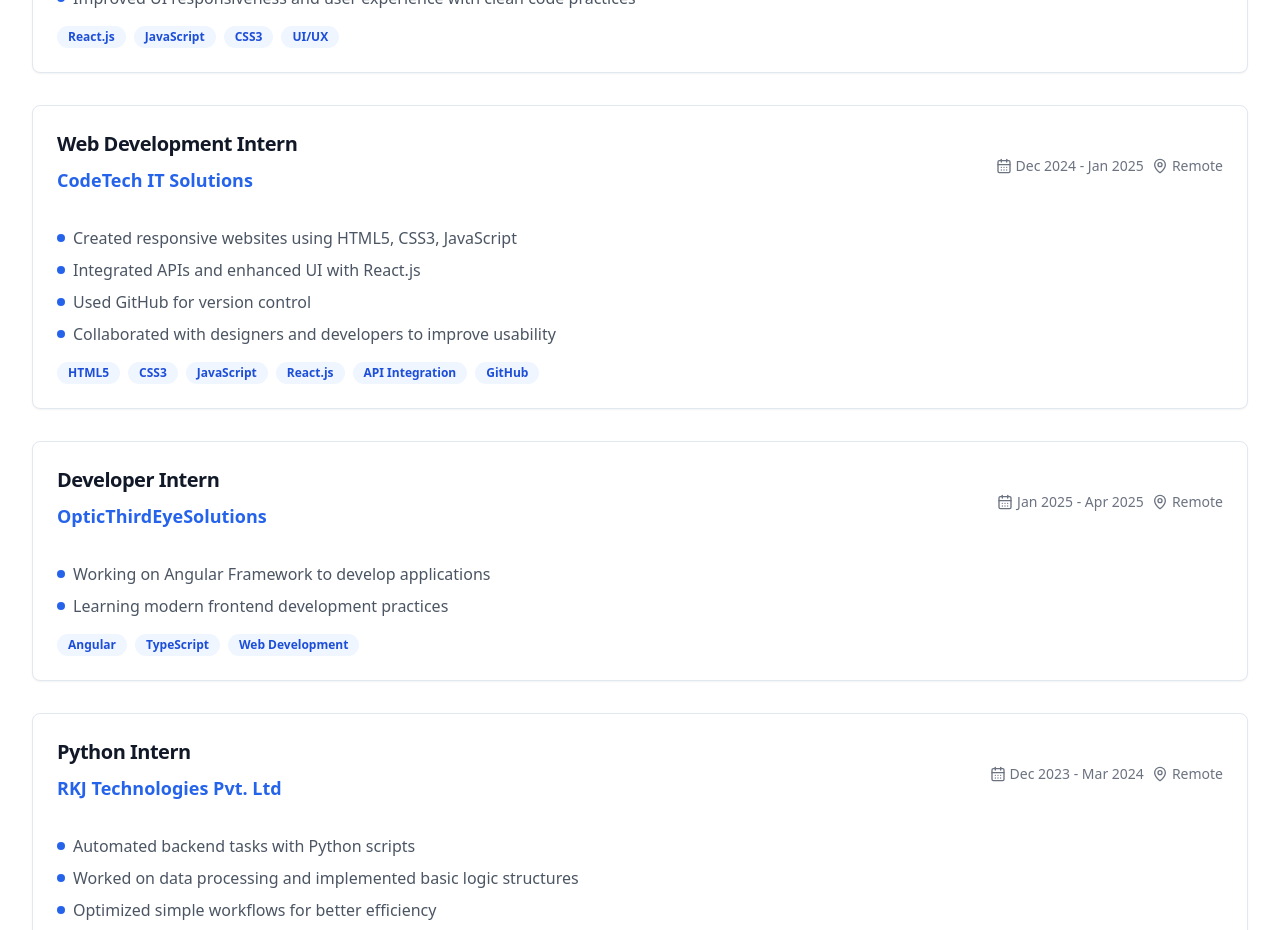
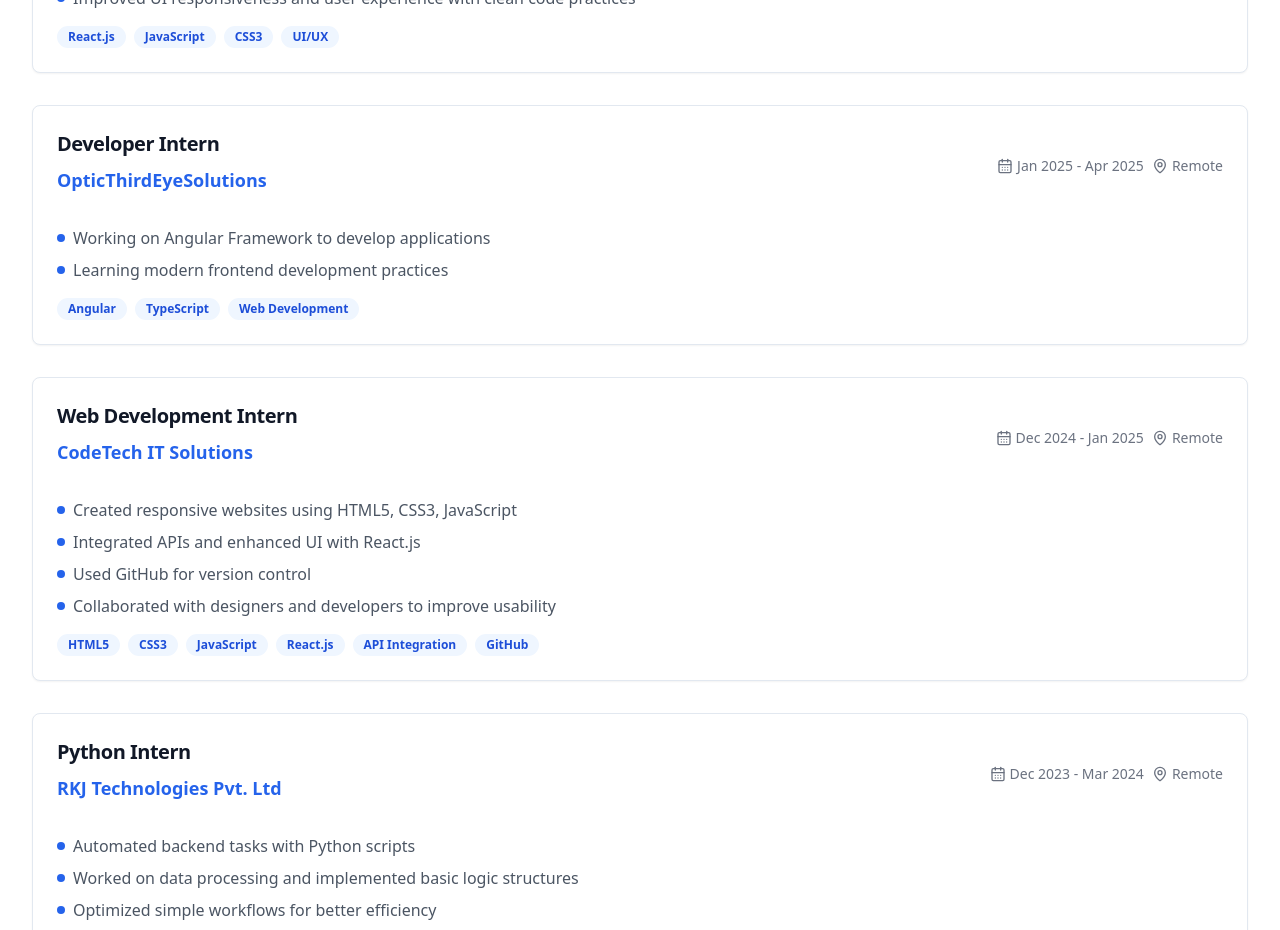
Before and after one commit to malleshwariboya79/malleshwari-portifolio, a React (Vite) app: page / in a window 1280 px wide. Shown: the part 2580-3510 px from the top of the page. Built offline with nearby package versions, Linux system fonts and the light colour scheme.

Commit message:
Fix: Update internship experience order
Reorder internship experiences in the Experience component and add GitHub profile link.

```diff
--- a/src/components/Experience.tsx
+++ b/src/components/Experience.tsx
@@ -18,6 +18,17 @@ const Experience = () => {
       technologies: ["React.js", "JavaScript", "CSS3", "UI/UX"]
     },
     {
+      title: "Developer Intern",
+      company: "OpticThirdEyeSolutions",
+      location: "Remote",
+      period: "Jan 2025 - Apr 2025",
+      description: [
+        "Working on Angular Framework to develop applications",
+        "Learning modern frontend development practices"
+      ],
+      technologies: ["Angular", "TypeScript", "Web Development"]
+    },
+    {
       title: "Web Development Intern",
       company: "CodeTech IT Solutions",
       location: "Remote",
@@ -29,17 +40,6 @@ const Experience = () => {
         "Collaborated with designers and developers to improve usability"
       ],
       technologies: ["HTML5", "CSS3", "JavaScript", "React.js", "API Integration", "GitHub"]
-    },
-    {
-      title: "Developer Intern",
-      company: "OpticThirdEyeSolutions",
-      location: "Remote",
-      period: "Jan 2025 - Apr 2025",
-      description: [
-        "Working on Angular Framework to develop applications",
-        "Learning modern frontend development practices"
-      ],
-      technologies: ["Angular", "TypeScript", "Web Development"]
     },
     {
       title: "Python Intern",
--- a/src/components/Hero.tsx
+++ b/src/components/Hero.tsx
@@ -65,7 +65,9 @@ const Hero = () => {
               <Linkedin size={24} />
             </a>
             <a
-              href="#"
+              href="https://github.com/malleshwariboya79"
+              target="_blank"
+              rel="noopener noreferrer"
               className="text-gray-600 hover:text-blue-600 transition-colors duration-200"
             >
               <Github size={24} />
```
